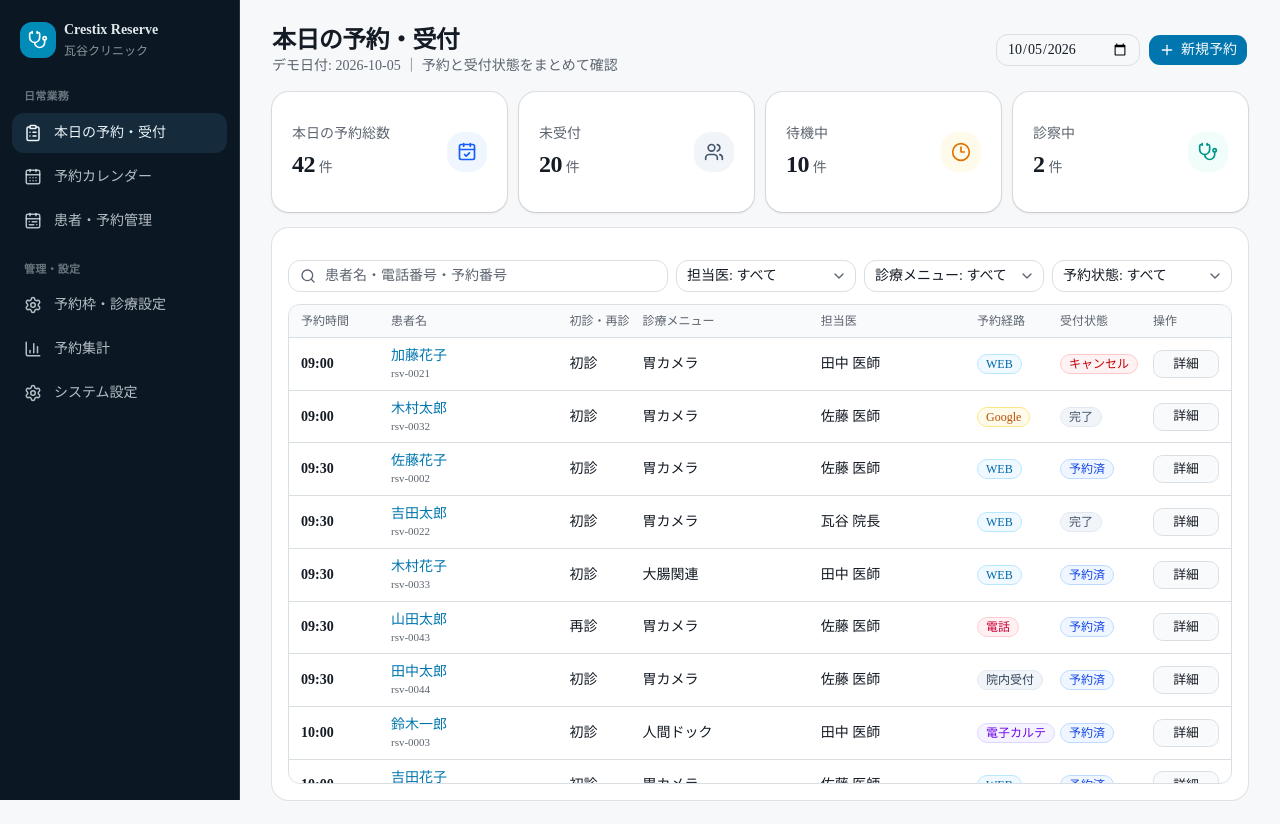
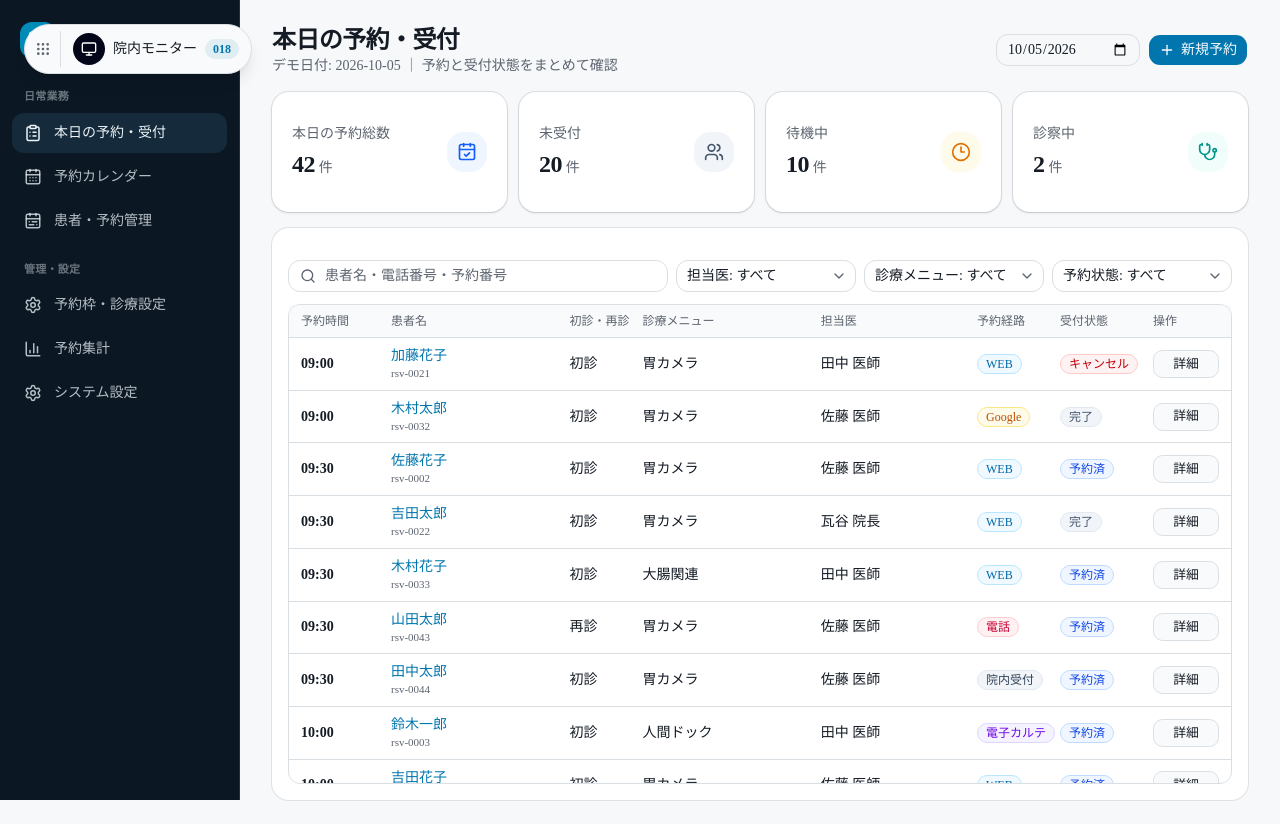
Before and after one commit to crestix-company/crestix-clinic-reservation-system, a Next.js app: page /admin in a window 1280 px wide. Built offline with nearby package versions, Linux system fonts and the light colour scheme.

Commit message:
Crestix Reserve｜院内モニター呼出番号ポップアップを追加 (#7)
* feat: add clinic call number monitor popover

* feat: show call number monitor on admin screens

* feat: make call number monitor draggable

```diff
--- a/src/app/admin/layout.tsx
+++ b/src/app/admin/layout.tsx
@@ -1,5 +1,6 @@
 import type { ReactNode } from "react";
 import { AdminSidebar } from "@/components/layout/admin-sidebar";
+import { CallNumberMonitorPopover } from "@/components/reception/call-number-monitor-popover";
 
 export default function AdminLayout({ children }: { children: ReactNode }) {
   return (
@@ -8,6 +9,7 @@ export default function AdminLayout({ children }: { children: ReactNode }) {
       <main className="min-w-0 flex-1 overflow-x-hidden">
         <div className="mx-auto w-full max-w-[1440px] px-4 py-5 lg:px-8 lg:py-6">{children}</div>
       </main>
+      <CallNumberMonitorPopover />
     </div>
   );
 }
--- /dev/null
+++ b/src/components/reception/call-number-monitor-popover.tsx
@@ -0,0 +1,169 @@
+"use client";
+
+import Link from "next/link";
+import { ExternalLink, Grip, Monitor, UsersRound } from "lucide-react";
+import { useEffect, useMemo, useRef, useState } from "react";
+import { listTodayReceptionQueue } from "@/lib/services/reception-service";
+
+const STORAGE_KEY = "crestix-call-monitor-position";
+const DEFAULT_POSITION = { x: 24, y: 24 };
+
+export function CallNumberMonitorPopover() {
+  const queue = useMemo(() => listTodayReceptionQueue(), []);
+  const [open, setOpen] = useState(false);
+  const [position, setPosition] = useState(DEFAULT_POSITION);
+  const [dragging, setDragging] = useState(false);
+  const dragOffset = useRef({ x: 0, y: 0 });
+
+  useEffect(() => {
+    try {
+      const saved = window.localStorage.getItem(STORAGE_KEY);
+      if (!saved) return;
+      const parsed = JSON.parse(saved) as { x?: number; y?: number };
+      if (typeof parsed.x === "number" && typeof parsed.y === "number") {
+        setPosition({
+          x: Math.max(8, Math.min(parsed.x, window.innerWidth - 80)),
+          y: Math.max(8, Math.min(parsed.y, window.innerHeight - 56)),
+        });
+      }
+    } catch {
+      window.localStorage.removeItem(STORAGE_KEY);
+    }
+  }, []);
+
+  useEffect(() => {
+    function handleMove(event: PointerEvent) {
+      if (!dragging) return;
+
+      const nextX = Math.max(8, Math.min(event.clientX - dragOffset.current.x, window.innerWidth - 80));
+      const nextY = Math.max(8, Math.min(event.clientY - dragOffset.current.y, window.innerHeight - 56));
+      setPosition({ x: nextX, y: nextY });
+    }
+
+    function handleUp() {
+      if (!dragging) return;
+      setDragging(false);
+      setPosition((current) => {
+        window.localStorage.setItem(STORAGE_KEY, JSON.stringify(current));
+        return current;
+      });
+    }
+
+    window.addEventListener("pointermove", handleMove);
+    window.addEventListener("pointerup", handleUp);
+
+    return () => {
+      window.removeEventListener("pointermove", handleMove);
+      window.removeEventListener("pointerup", handleUp);
+    };
+  }, [dragging]);
+
+  const current =
+    queue.find((item) => item.status === "CALLED") ??
+    queue.find((item) => item.status === "IN_CONSULTATION") ??
+    null;
+  const next = queue.find((item) => item.status === "WAITING") ?? null;
+  const waitingCount = queue.filter((item) => item.status === "WAITING" || item.status === "CALLED").length;
+
+  function startDrag(event: React.PointerEvent<HTMLButtonElement>) {
+    if (event.button !== 0) return;
+    const rect = event.currentTarget.parentElement?.parentElement?.getBoundingClientRect();
+    if (!rect) return;
+
+    dragOffset.current = {
+      x: event.clientX - rect.left,
+      y: event.clientY - rect.top,
+    };
+    setDragging(true);
+    setOpen(false);
+    event.currentTarget.setPointerCapture?.(event.pointerId);
+  }
+
+  return (
+    <div
+      className="fixed z-40"
+      style={{ left: position.x, top: position.y }}
+      onMouseEnter={() => !dragging && setOpen(true)}
+      onMouseLeave={() => !dragging && setOpen(false)}
+    >
+      <div className="relative">
+        <div className="flex items-center rounded-full border bg-background shadow-lg">
+          <button
+            type="button"
+            aria-label="院内モニターを移動"
+            title="ドラッグして移動"
+            onPointerDown={startDrag}
+            className={`flex size-9 touch-none cursor-grab items-center justify-center rounded-l-full border-r text-muted-foreground transition hover:bg-muted hover:text-foreground ${dragging ? "cursor-grabbing bg-muted" : ""}`}
+          >
+            <Grip className="size-4" />
+          </button>
+
+          <button
+            type="button"
+            aria-label="院内モニターの呼び出し状況"
+            aria-expanded={open}
+            onClick={() => setOpen((value) => !value)}
+            onFocus={() => setOpen(true)}
+            className="flex items-center gap-2 rounded-r-full px-3 py-2 text-sm font-medium transition hover:bg-muted focus-visible:outline-none focus-visible:ring-2 focus-visible:ring-ring"
+          >
+            <span className="flex size-8 items-center justify-center rounded-full bg-slate-950 text-white">
+              <Monitor className="size-4" />
+            </span>
+            <span className="hidden sm:inline">院内モニター</span>
+            <span className="rounded-full bg-primary/10 px-2 py-0.5 text-xs font-semibold text-primary tabular-nums">
+              {current?.receptionNumber ?? "—"}
+            </span>
+          </button>
+        </div>
+
+        <div
+          className={`absolute left-0 top-full mt-2 w-[310px] origin-top-left rounded-xl border bg-background p-4 shadow-xl transition-all max-sm:w-[calc(100vw-24px)] ${
+            open && !dragging ? "visible scale-100 opacity-100" : "pointer-events-none invisible scale-95 opacity-0"
+          }`}
+        >
+          <div className="mb-3 flex items-center justify-between gap-3">
+            <div>
+              <div className="text-sm font-semibold">院内モニター</div>
+              <div className="text-xs text-muted-foreground">患者呼び出し状況</div>
+            </div>
+            <Link
+              href="/display"
+              target="_blank"
+              className="inline-flex items-center gap-1 text-xs font-medium text-primary hover:underline"
+            >
+              モニターを開く
+              <ExternalLink className="size-3" />
+            </Link>
+          </div>
+
+          <div className="grid grid-cols-2 overflow-hidden rounded-xl border">
+            <div className="bg-slate-950 px-3 py-4 text-center text-white">
+              <div className="text-[11px] font-medium text-slate-400">現在の呼出番号</div>
+              <div className="mt-1 text-4xl font-bold tabular-nums text-sky-400">
+                {current?.receptionNumber ?? "—"}
+              </div>
+            </div>
+            <div className="border-l bg-muted/30 px-3 py-4 text-center">
+              <div className="text-[11px] font-medium text-muted-foreground">次の呼出番号</div>
+              <div className="mt-1 text-4xl font-bold tabular-nums text-amber-600">
+                {next?.receptionNumber ?? "—"}
+              </div>
+            </div>
+          </div>
+
+          <div className="mt-3 flex items-center justify-between rounded-lg bg-muted/50 px-3 py-2 text-xs">
+            <span className="flex items-center gap-1.5 text-muted-foreground">
+              <UsersRound className="size-3.5" />
+              現在の待ち人数
+            </span>
+            <span className="font-semibold tabular-nums">{waitingCount}人</span>
+          </div>
+
+          <p className="mt-2 text-[11px] leading-4 text-muted-foreground">
+            左のハンドルをドラッグすると、院内モニターの位置を自由に移動できます。位置はこのブラウザーに保存されます。
+          </p>
+        </div>
+      </div>
+    </div>
+  );
+}
```
